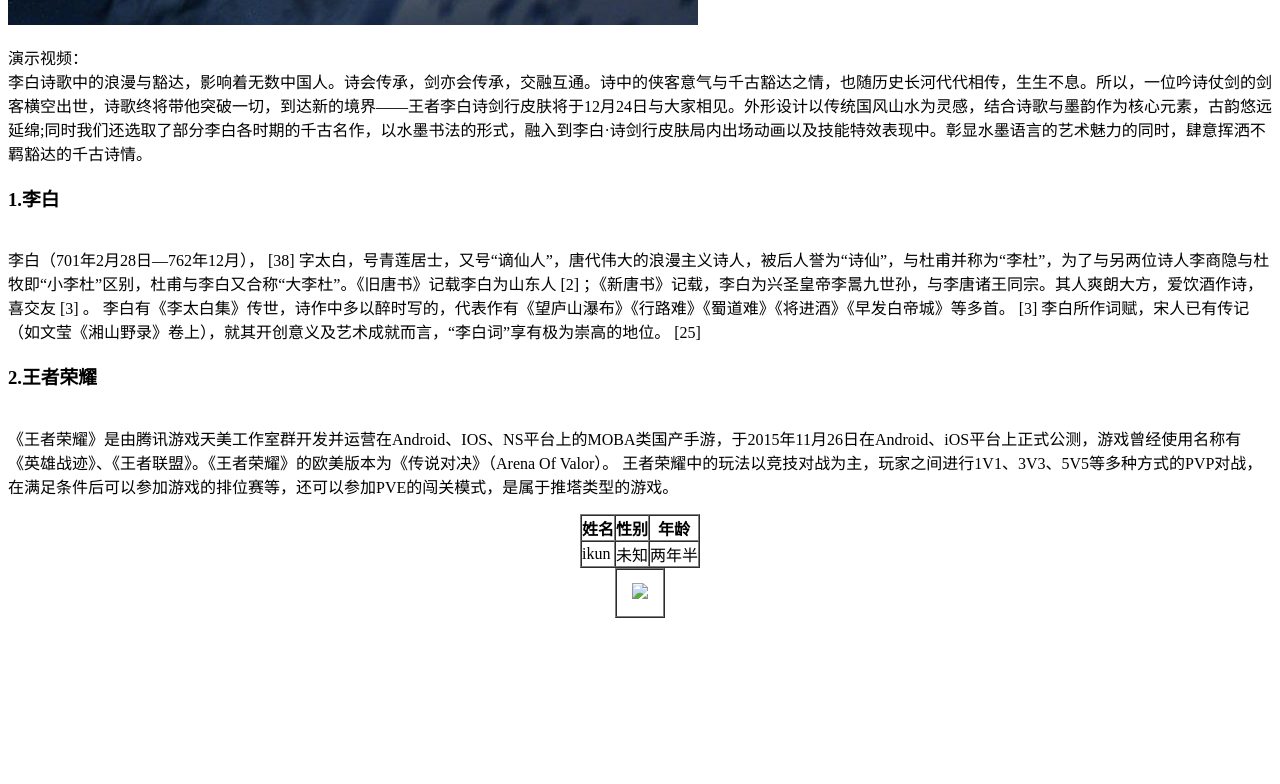
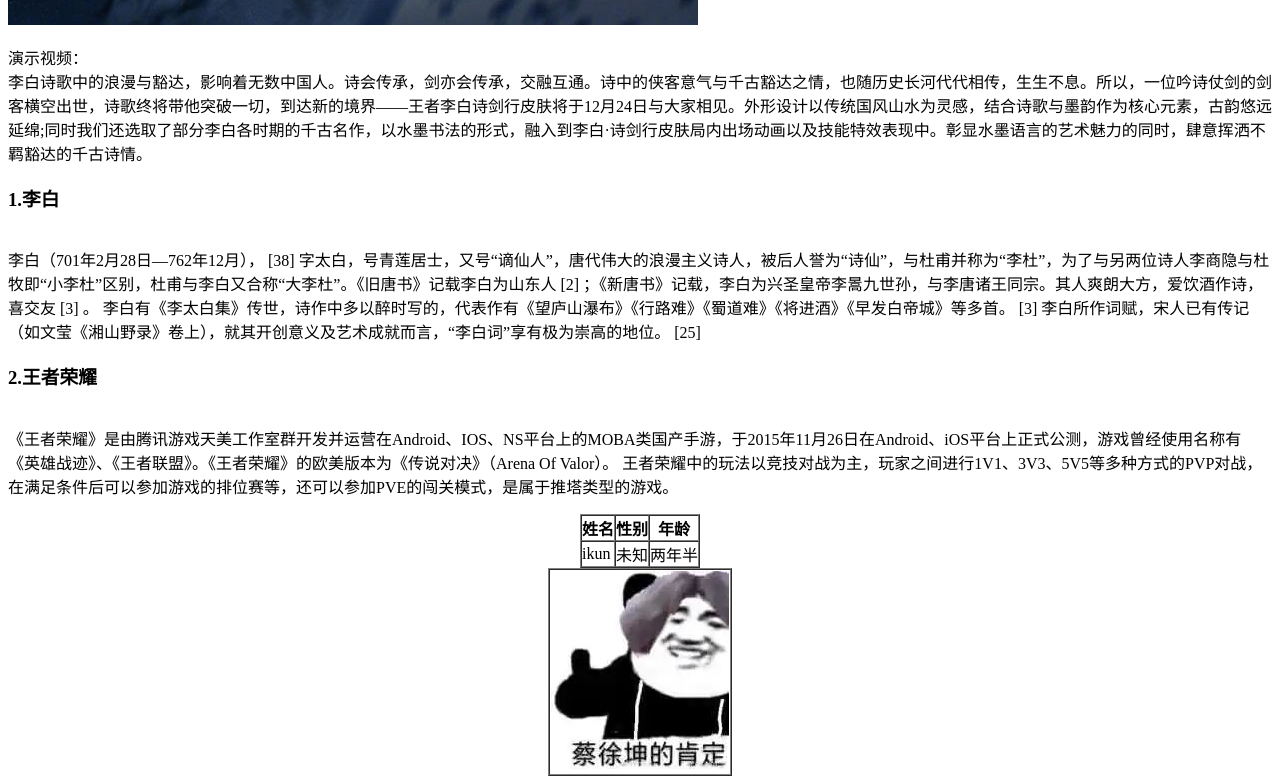
Before and after one commit to 24K-GOD/24K-GOD.github.io, a plain HTML site: page index.html in a window 1280 px wide. Shown: the part 1535-2319 px from the top of the page. Before the commit the page ends 2161 px from the top, so only its background shows below. Drawn offline with Linux system fonts and the light colour scheme.

Commit message:
Update index.html

```diff
--- a/index.html
+++ b/index.html
@@ -30,7 +30,7 @@
    </tbody>
 </table>
 <table align="center" border="1" cellspacing="0" width="50" height="50">
-<tr><th colspan="3"><img src="图片素材/材料1.webp"></th></tr>
+<tr><th colspan="3"><img src="材料1.webp"></th></tr>
 </table>
 </body>
 </html>
```
